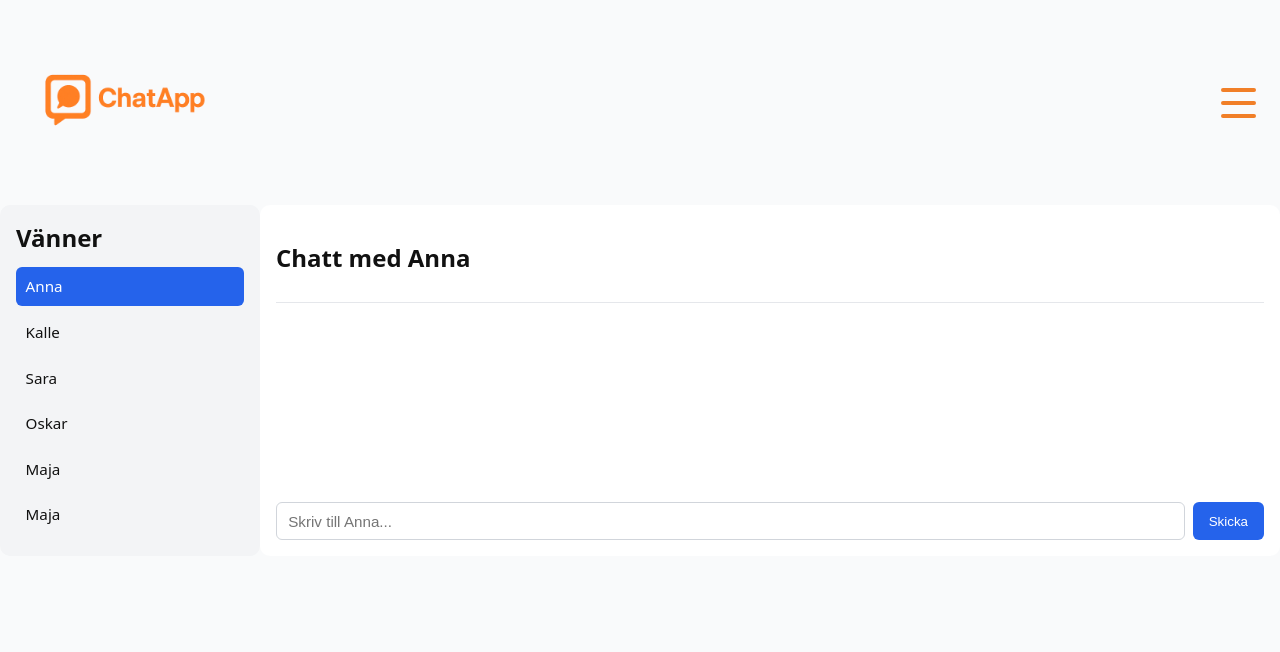
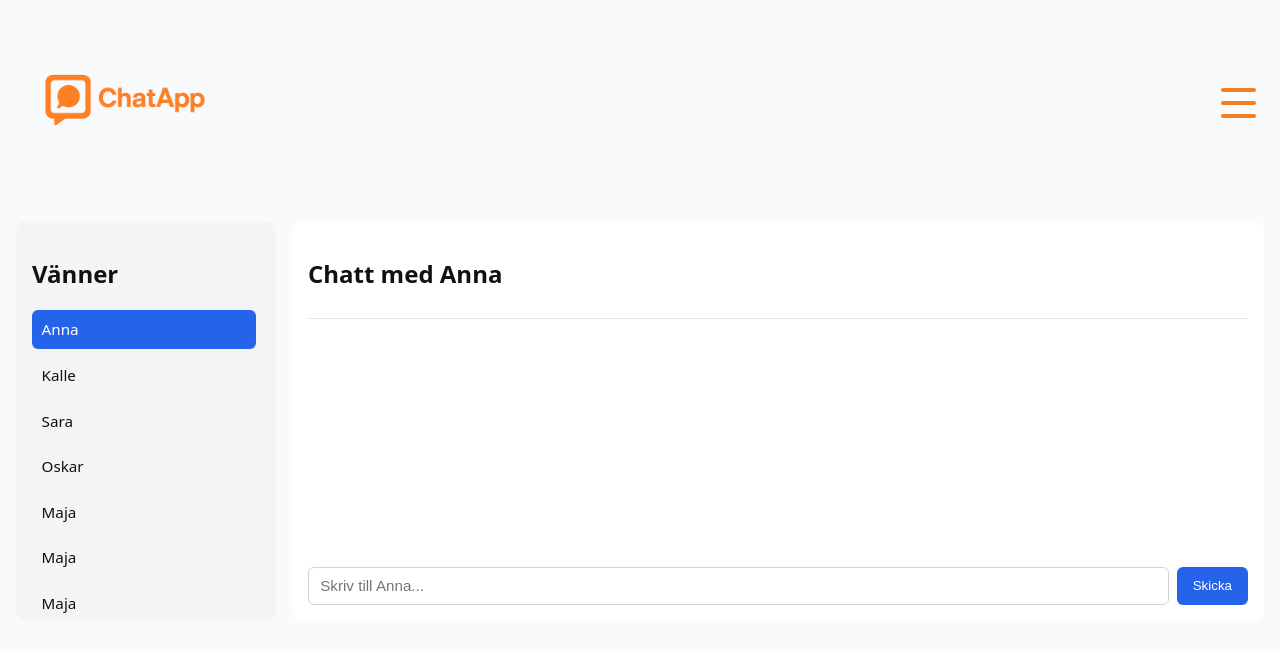
Before and after one commit to LinusHolmer/chatapp-examensarbete, a Next.js app in the folder frontend/nextjs-dashboard/: page / in a window 1280 px wide. Shown: the top 652 px of the page. Built offline with nearby package versions, Linux system fonts and the light colour scheme.

Commit message:
ADD: scroll wheel function so the friend list size stays the same, but if you add more friends you get a scroll wheel instead

```diff
--- a/frontend/nextjs-dashboard/app/page.tsx
+++ b/frontend/nextjs-dashboard/app/page.tsx
@@ -16,7 +16,21 @@ export default function HomePage() {
     { id: 3, name: "Sara" },
     { id: 4, name: "Oskar" },
     { id: 5, name: "Maja" },
-    { id: 5, name: "Maja" }
+    { id: 5, name: "Maja" },
+    { id: 5, name: "Maja" },
+    { id: 5, name: "Maja" },
+    { id: 5, name: "Maja" },
+    { id: 5, name: "Maja" },
+    { id: 5, name: "Maja" },
+    { id: 5, name: "Maja" },
+    { id: 5, name: "Maja" },
+    { id: 5, name: "Maja" },
+    { id: 5, name: "Maja" },
+    { id: 5, name: "Maja" },
+    { id: 5, name: "Maja" },
+    { id: 5, name: "Maja" },
+
+
 
   ]);
 
--- a/frontend/nextjs-dashboard/app/ui/global.css
+++ b/frontend/nextjs-dashboard/app/ui/global.css
@@ -1,37 +1,49 @@
+/* Gör att sidan har höjd att jobba med */
+html, body {
+  margin: 0;
+  padding: 0;
+  height: 100%;
+}
+
+body > main {
+  max-height: 100%;
+}
 
 /* Layout: vänster lista + höger chatt */
 .chat-layout {
   display: flex;
+  max-height: 100vh;
+  padding: 1rem;
   box-sizing: border-box;
 }
 
 /* Vänster panel – vänner */
 .friends-panel {
   width: 260px;
+  max-width: 35%;
   background: #f3f4f6;
   border-radius: 10px;
   padding: 1rem;
   box-sizing: border-box;
-  display: flex;
-  flex-direction: column;
+  margin-right: 1rem;
+  max-height: 400px;
+
+  overflow-y: auto;
 }
 
-.friends-panel h2 {
-  margin-top: 0;
-  margin-bottom: 0.8rem;
-  font-size: 1.5rem;
-}
 
 .friends-list {
   list-style: none;
   padding: 0;
   margin: 0;
+
   flex: 1;
   overflow-y: auto;
+  padding-right: 4px;
 }
 
 .friend-item {
-  padding: 0.6rem ;
+  padding: 0.6rem;
   border-radius: 6px;
   margin-bottom: 0.4rem;
   font-size: 0.95rem;
@@ -69,7 +81,6 @@
   padding-right: 0.5rem;
   margin-bottom: 0.8rem;
 }
-
 
 .chat-bubble {
   max-width: 70%;
@@ -116,6 +127,7 @@
   flex: 1;
   color: #6b7280;
 }
+
 
 
 
--- a/frontend/nextjs-dashboard/tsconfig.json
+++ b/frontend/nextjs-dashboard/tsconfig.json
@@ -15,7 +15,7 @@
     "moduleResolution": "bundler",
     "resolveJsonModule": true,
     "isolatedModules": true,
-    "jsx": "preserve",
+    "jsx": "react-jsx",
     "incremental": true,
     "plugins": [
       {
```
